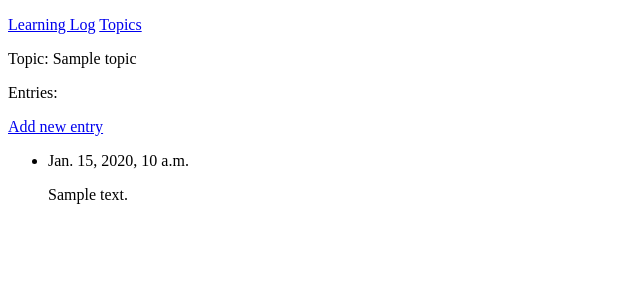
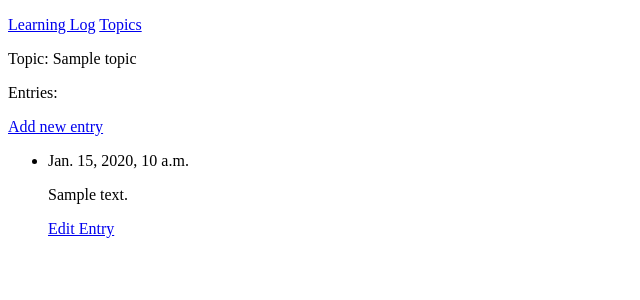
Before and after one commit to daraffleur/django_learning_log, a Django app: template learning_logs/templates/learning_logs/topic.html in a window 1280 px wide. Shown: the top 300 px of the page, without its empty margins (0-640 px from the left). Run offline with Django 3.2, Linux system fonts and the light colour scheme; the template is opened without the code that fills it: most values are stand-ins (such as "Sample title", 1, 10 or a date in 2020).

Commit message:
Edit Entry link in topic template

```diff
--- a/learning_logs/templates/learning_logs/topic.html
+++ b/learning_logs/templates/learning_logs/topic.html
@@ -12,6 +12,9 @@
             <li>
                 <p>{{ entry.date_added }}</p>
                 <P>{{ entry.text }}</P>
+                    <p>
+                        <a href="{% url 'edit entry' entry.id %}">Edit Entry</a>
+                    </p>
             </li>
             {% empty %}
             <li>
```
